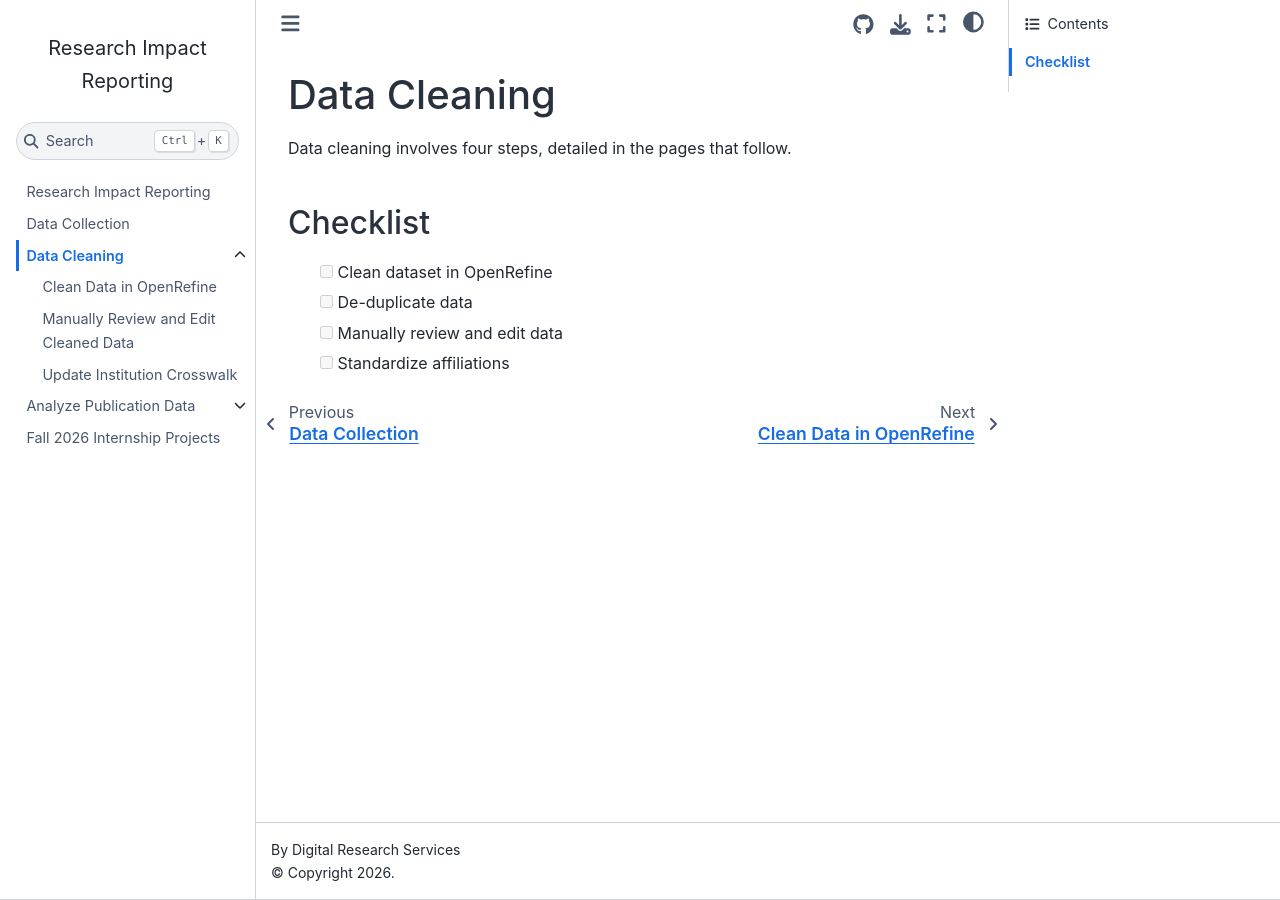
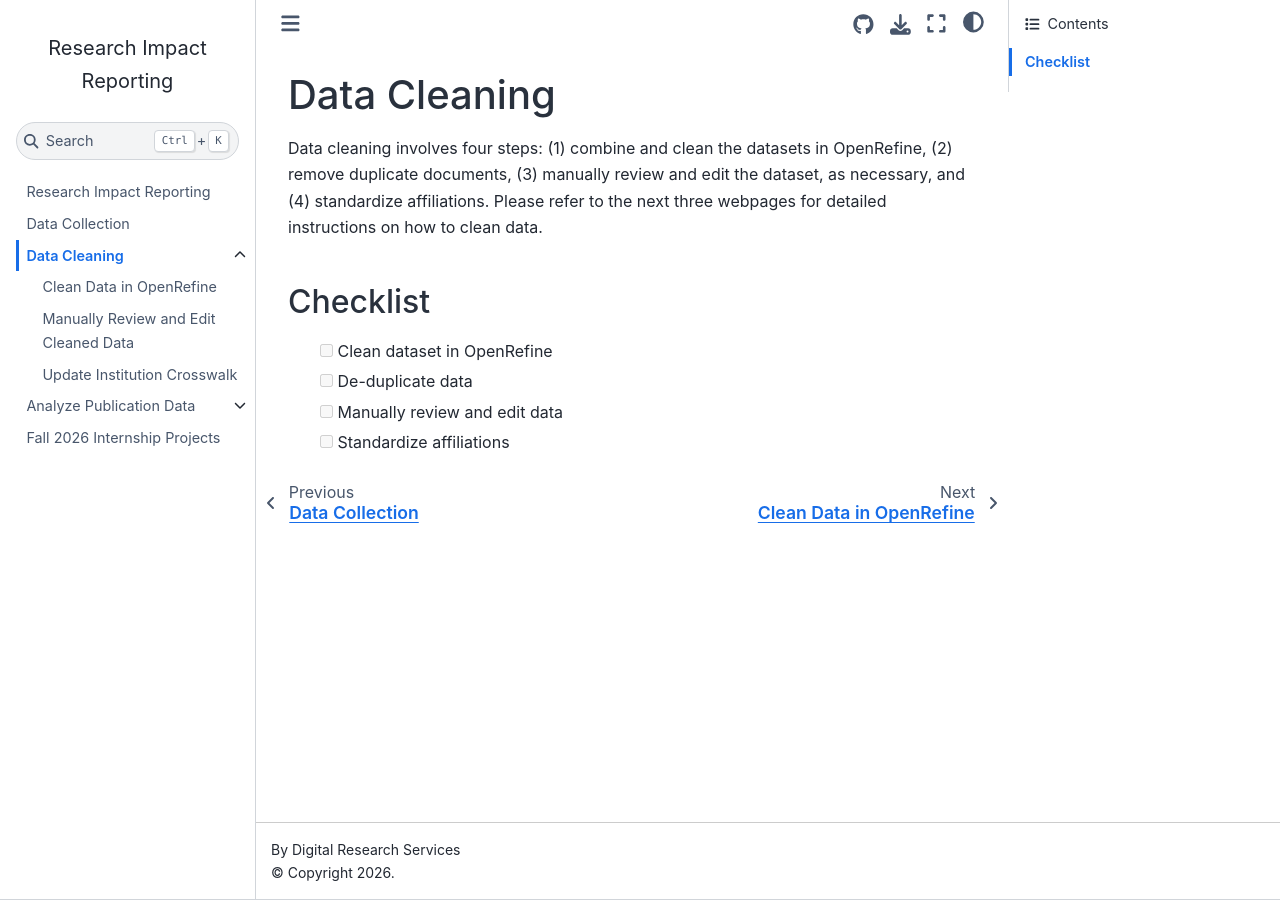
Before and after one commit to vvlooking/research-impact, a Jupyter Book: the page built from website/data-cleaning.md, in a window 1280 px wide. Built offline with Jupyter Book 1.0.4 settings and Sphinx 7.4.7 and the Sphinx Book theme 1.1.4, drawn with Linux system fonts in a browser that asks for light colours.

Commit message:
Clarify data cleaning steps in documentation
Expanded the explanation of data cleaning steps for clarity.

```diff
--- a/website/data-cleaning.md
+++ b/website/data-cleaning.md
@@ -1,6 +1,6 @@
 # Data Cleaning
 
-Data cleaning involves four steps, detailed in the pages that follow.
+Data cleaning involves four steps: (1) combine and clean the datasets in OpenRefine, (2) remove duplicate documents, (3) manually review and edit the dataset, as necessary, and (4) standardize affiliations. Please refer to the next three webpages for detailed instructions on how to clean data.
 
 ## Checklist
 
```
